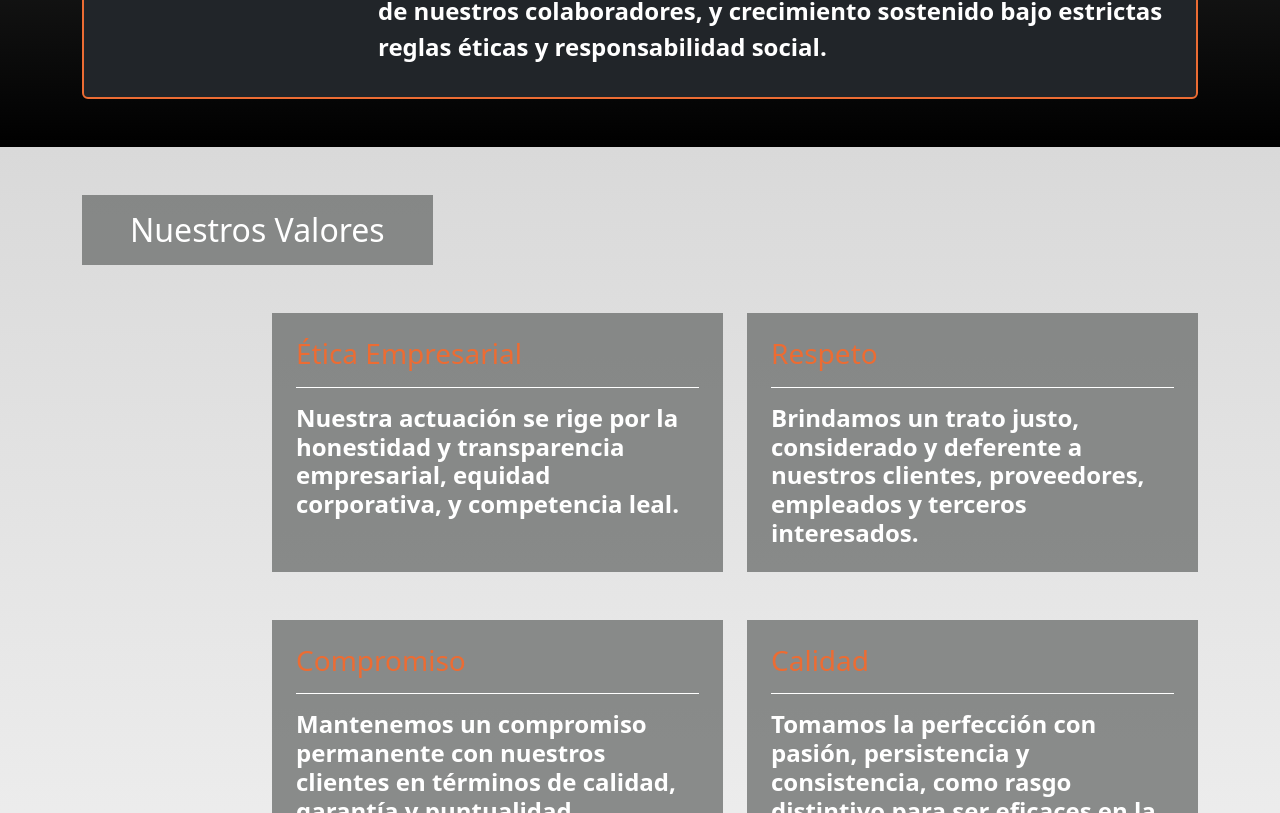
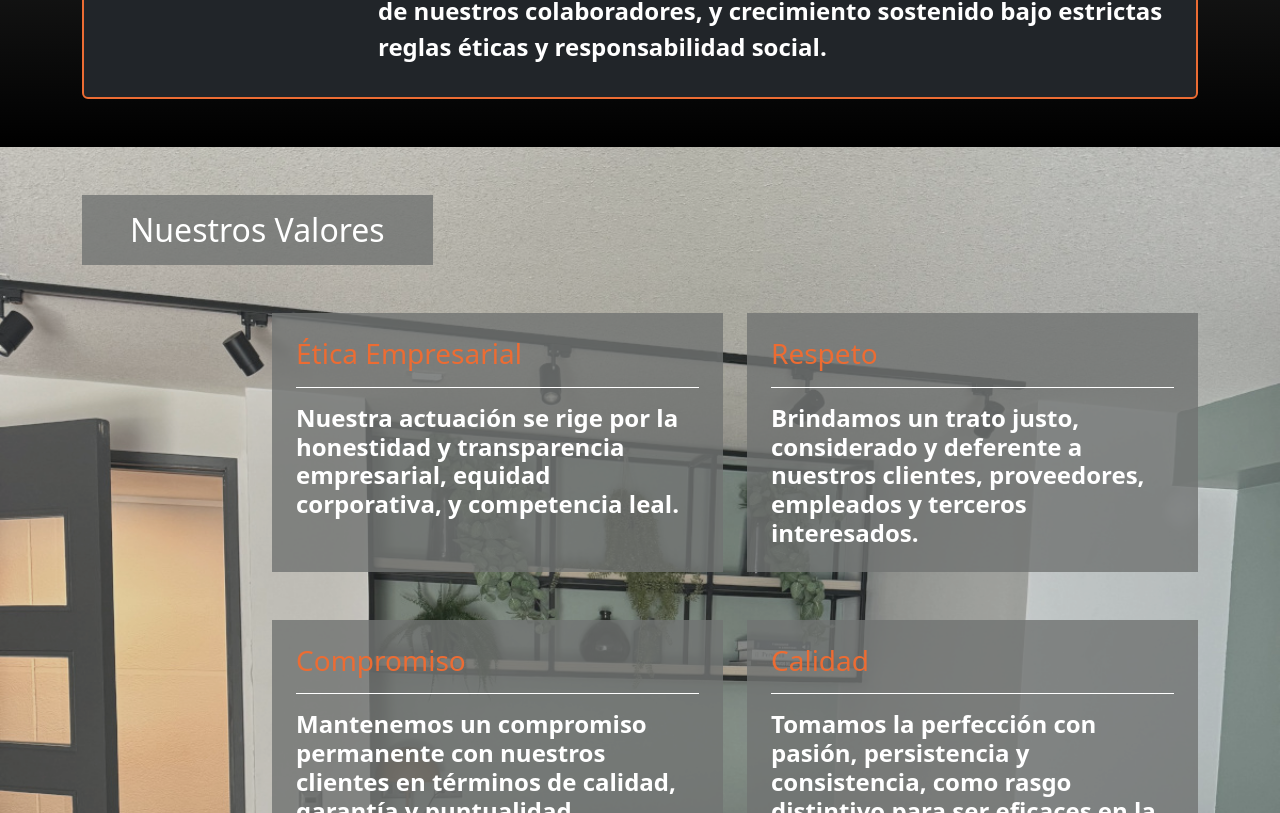
Before and after one commit to Kdangelo/eunic_site, a React (Vite) app: page /about in a window 1280 px wide. Shown: the part 907-1720 px from the top of the page. Built offline with nearby package versions, Linux system fonts and the light colour scheme; a web font is replaced by a local one.

Commit message:
style: background image about

```diff
--- a/src/pages/About/About.jsx
+++ b/src/pages/About/About.jsx
@@ -1,8 +1,10 @@
 import "./About.scss";
 import { Col, Container, Row } from "react-bootstrap";
 import MisionVision from "./MisionVision";
+import bgImage  from "../../assets/images/about-background.jpg";
 
 const About = () => {
+  console.log("bgImage:", bgImage );
   return (
     <>
       <section className="about-section pt-5">
@@ -16,8 +18,18 @@ const About = () => {
         </Container>
       </section>
 
-      <section className="values-section py-5">
-        <Container>
+      <section className="values-section py-5 position-relative">
+        <div
+          className="position-absolute top-0 start-0 w-100 h-100"
+          style={{
+            backgroundImage: `url(${bgImage })`,
+            backgroundSize: "cover",
+            backgroundPosition: "center",
+            zIndex: -1,
+            opacity: 0.8,
+          }}
+        ></div>
+        <Container className="position-relative">
           <Row className="mb-5">
             <Col xs={12}>
               <h2
--- a/src/pages/About/About.scss
+++ b/src/pages/About/About.scss
@@ -2,10 +2,10 @@
   background: linear-gradient(180deg, #717372 0%, #000000 100%);
 }
 
-.values-section {
+/* .values-section {
   background: linear-gradient(180deg, #d9d9d9 0%, #FFFFFF 100%);
 }
-
+ */
 .how-we-work {
   background: linear-gradient(180deg, #717372 0%, #000000 100%);
 
```
Also changed, not shown: src/assets/images/about-background.jpg (added).
